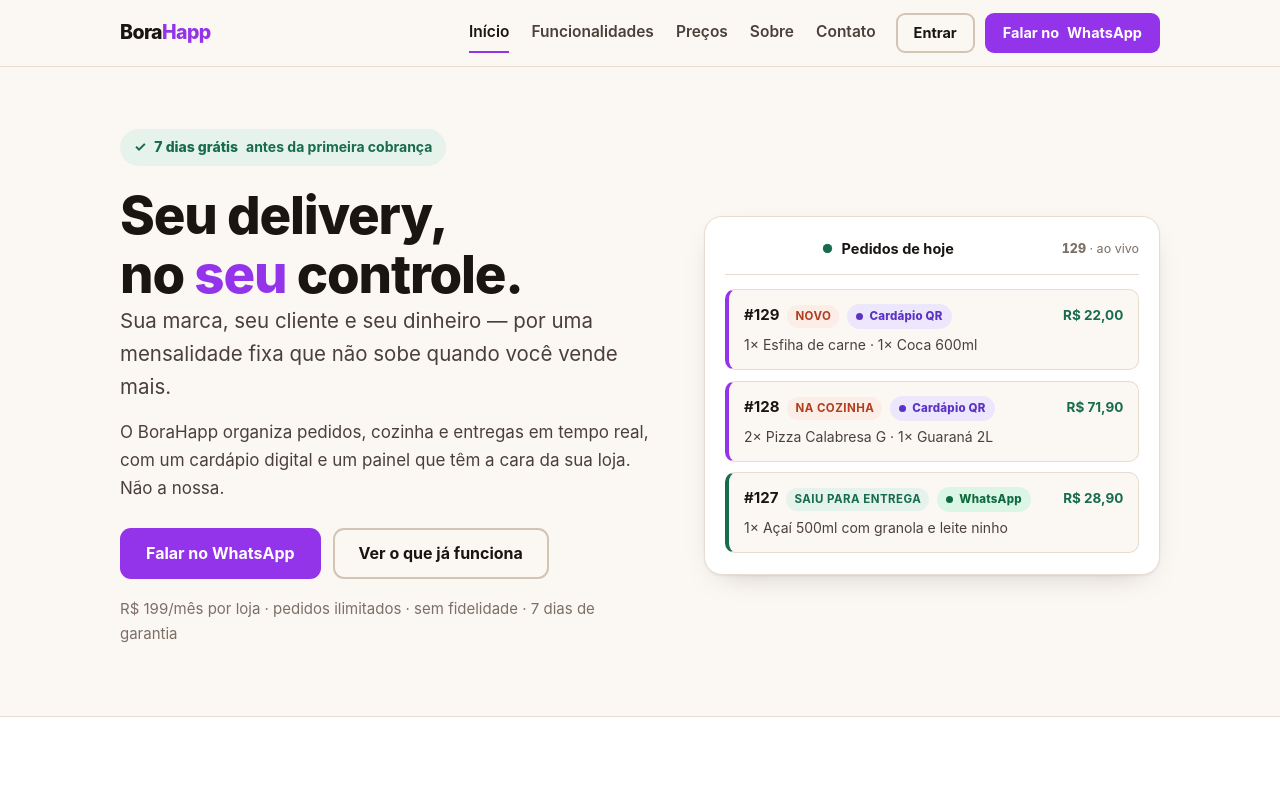
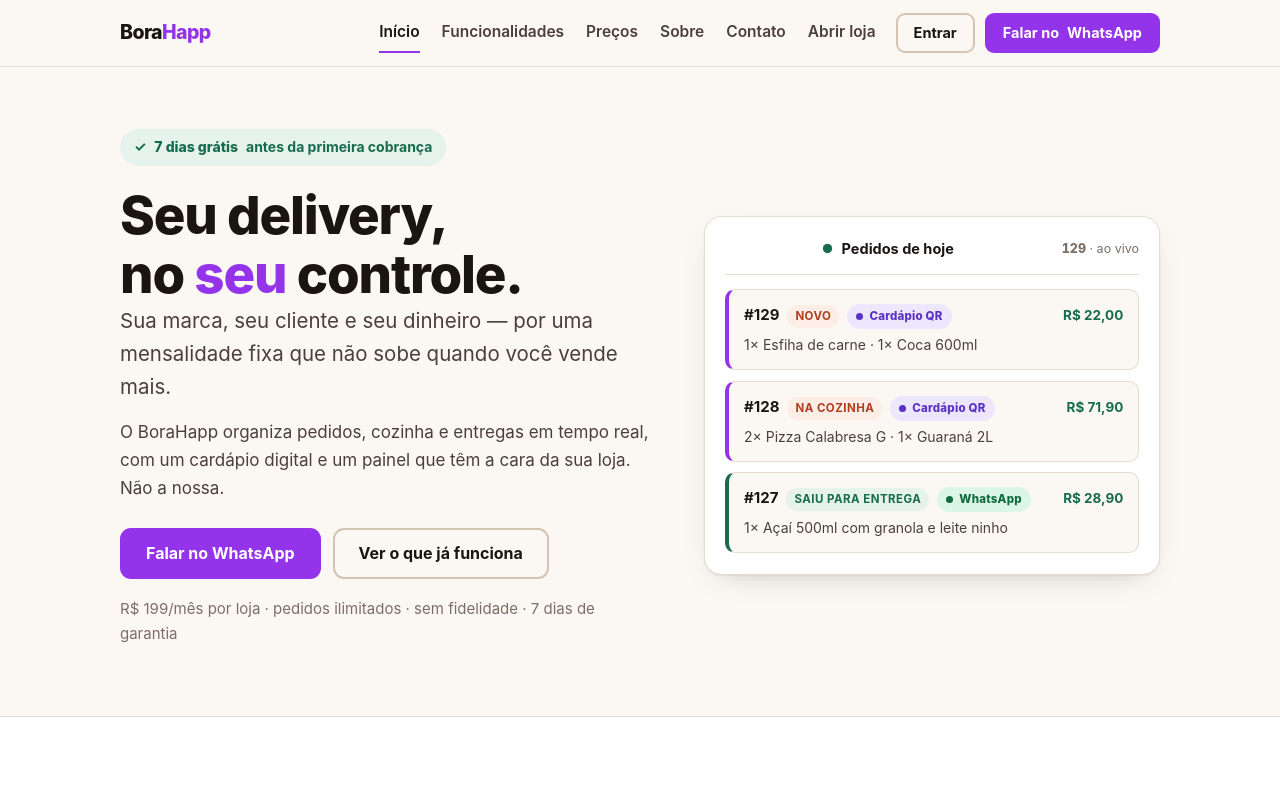
Before and after one commit to AppBora/infra_bora, a plain HTML site: page bora-landing/index.html in a window 1280 px wide. Shown: the top 790 px of the page. Drawn offline with Linux system fonts and the light colour scheme.

Commit message:
"Abrir loja" no menu do topo, e o item de menu que nao quebra mais em duas linhas
O item entrou nas 5 paginas que tem menu, depois de Contato: ele nao e argumento de venda, e o
passo depois do sim.

O ROTULO MUDOU DE "Ficha de abertura" PARA "Abrir loja", POR MEDICAO
Com 6 itens a barra fica apertada entre 860 e 1000px, e "Ficha de abertura" quebrava no meio --
aquele item com o dobro da altura dos outros. Medido a 862px, com `nowrap`:

  "Ficha de abertura"  vao 22px -> transborda 22px      "Abrir loja"  vao 22px -> sobram 6px
  "Ficha de abertura"  vao 16px -> transborda 22px      "Abrir loja"  vao 18px -> sobram 15px
  "Abrir minha loja"   vao 16px -> transborda 12px

6px de folga e pouco para confiar: a mesma fonte mede diferente em outra maquina. Ficou
"Abrir loja" com o vao em 18px abaixo de 1000px, e 22px acima, que e onde ha espaco.

E "Abrir loja" diz melhor para quem esta navegando do que o nome interno do documento. O rodape
continua "Ficha de abertura da loja" e a propria pagina se apresenta assim no titulo.

UM ERRO MEU NO MEIO, QUE VALE REGISTRAR
A primeira medicao somava marca + menu + botoes e comparava com a largura do .wrap. Deu "cabe" com
folga -- e a pagina rolava de lado. A soma deixava de fora o `gap` do proprio .wrap. A conta que
vale e uma so: `document.documentElement.scrollWidth > innerWidth`.

MEDIDO, em viewport de verdade (media query so dispara assim; mudar a largura do <html> nao
dispara nada):
  862px  menu em 1 linha, 15px de folga, sem rolagem lateral
  900px  idem        1000px idem        1010px vao volta a 22px, sem rolagem
  375px  menu escondido (regra de 860px, que ja existia), sem rolagem lateral

`nav.menu a { white-space: nowrap }` fica como trava: o proximo item longo aperta a barra em vez
de quebrar em silencio.

Co-Authored-By: Claude Opus 5 <noreply@anthropic.com>

```diff
--- a/bora-landing/assets/site.css
+++ b/bora-landing/assets/site.css
@@ -111,6 +111,10 @@ header.topo .wrap { display: flex; align-items: center; gap: 20px; height: 66px;
 }
 .marca span { color: var(--brasa); }
 nav.menu { display: flex; gap: 22px; margin-left: auto; }
+/* Item de menu NAO quebra em duas linhas. Com a entrada "Ficha de abertura" (13/11/2026), entre
+   860 e 1000px o rotulo partia no meio e so aquele item ficava com o dobro da altura. Medido a
+   862px: menu de 64px de altura quebrando, 39px com `nowrap`. */
+nav.menu a { white-space: nowrap; }
 nav.menu a {
   color: var(--tinta-2); text-decoration: none; font-size: 15.5px; font-weight: 600;
   padding: 6px 0; border-bottom: 2px solid transparent;
@@ -342,6 +346,13 @@ footer.rodape a:hover { color: #fff; text-decoration: underline; }
 }
 
 /* ---------------- responsivo ---------------- */
+/* Com 6 itens o menu encosta na barra entre 860 e 1000px. Medido a 862px, pela unica conta que
+   vale -- a pagina rola de lado ou nao --, e nao somando larguras na mao: somar enganou, porque
+   deixa de fora o `gap` do proprio .wrap. Com o vao de 22px sobram 6px, que e pouco para confiar
+   (a mesma fonte mede diferente em outra maquina); com 18px sobram 15. Acima de 1000px o vao
+   continua 22, que e onde ha espaco. */
+@media (max-width: 1000px) { nav.menu { gap: 18px; } }
+
 @media (max-width: 900px) {
   .hero-grid, .calc, .plano, .confronto { grid-template-columns: 1fr; }
   .hero-grid { gap: 34px; }
--- a/bora-landing/index.html
+++ b/bora-landing/index.html
@@ -27,6 +27,7 @@
       <a href="/precos.html">Preços</a>
       <a href="/sobre.html">Sobre</a>
       <a href="/contato.html">Contato</a>
+      <a href="/ficha.html">Abrir loja</a>
     </nav>
     <div class="topo-acoes">
       <a class="btn btn-linha btn-pequeno" href="/login.html">Entrar</a>
```
Also changed, not shown: bora-landing/contato.html (+1 -0 lines), bora-landing/funcionalidades.html (+1 -0 lines), bora-landing/precos.html (+1 -0 lines), bora-landing/sobre.html (+1 -0 lines).
